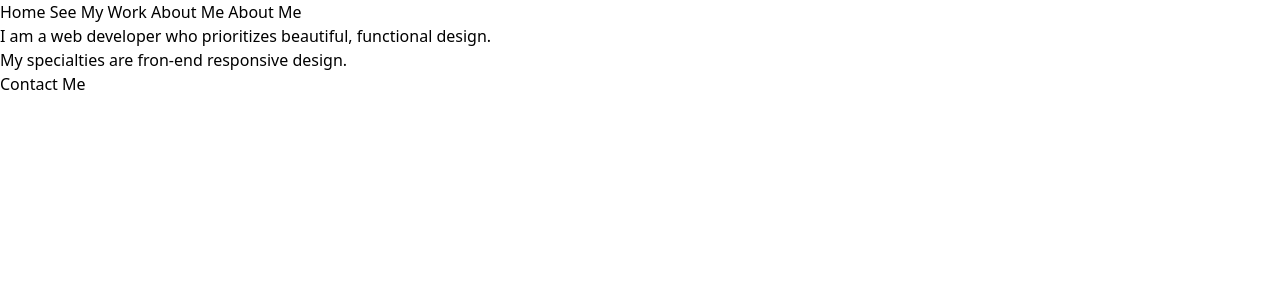
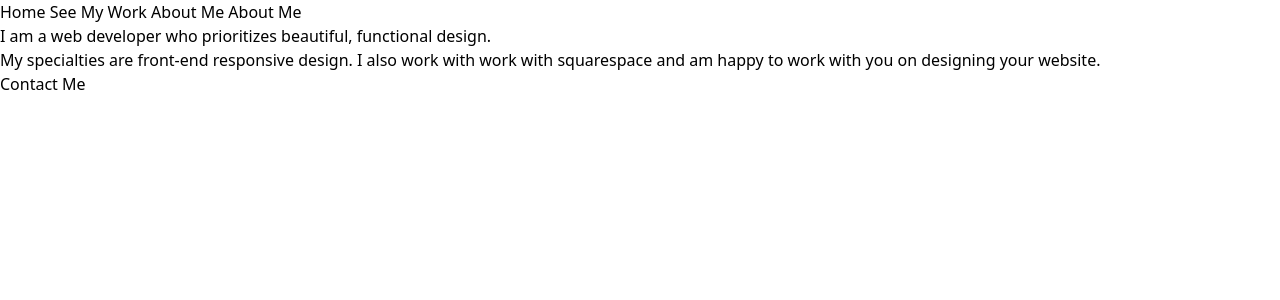
Before and after one commit to megrde93/MegansPortfolio, a React (Create React App) app: page / in a window 1280 px wide. Shown: the top 300 px of the page. Built offline with nearby package versions, Linux system fonts and the light colour scheme.

Commit message:
contact me

```diff
--- a/src/components/HomePage.js
+++ b/src/components/HomePage.js
@@ -7,7 +7,12 @@ const HomePage = () => {
         I am a web developer who prioritizes beautiful, functional design.
       </h2>
       <div>
-        <h2> My specialties are fron-end responsive design.</h2>
+        <h2>
+          {" "}
+          My specialties are front-end responsive design. I also work with work
+          with squarespace and am happy to work with you on designing your
+          website.{" "}
+        </h2>
       </div>
       <button> Contact Me</button>
     </div>
--- a/src/components/PastWork.js
+++ b/src/components/PastWork.js
@@ -15,7 +15,7 @@ const PastWork = () => {
                 <div>
                   <Link to={data.ProjectName}>
                     <img
-                      class="object-cover h-48 w-96 ... "
+                      class="object-cover h-48 w-96 ..."
                       src={data.image}
                       alt="Project"
                     />
--- a/src/components/ProjectPage.js
+++ b/src/components/ProjectPage.js
@@ -1,21 +1,22 @@
 import React from "react";
 import { projects } from "../projects";
+import { Link } from "react-router-dom";
 
 const ProjectPage = () => {
   return (
     <>
       <div>
         <h1>Projects</h1>
-        {projects.map((data, key) => {
+        {projects.map((data) => {
           return (
-            <div key={key}>
-              {data.ProjectName +
-                " , " +
-                data.image +
-                " ," +
-                data.ProjectDescription +
-                " ," +
-                data.TechUsed}
+            <div>
+              <h1>{data.ProjectName}</h1>
+              <Link href={data.ProjectLink}>
+                <img src={data.image} alt="Project" />
+              </Link>
+              <h2> {data.Date} </h2>
+              <h2> {data.TechUsed} </h2>
+              <h2> {data.ProjectDescription} </h2>
             </div>
           );
         })}
```
